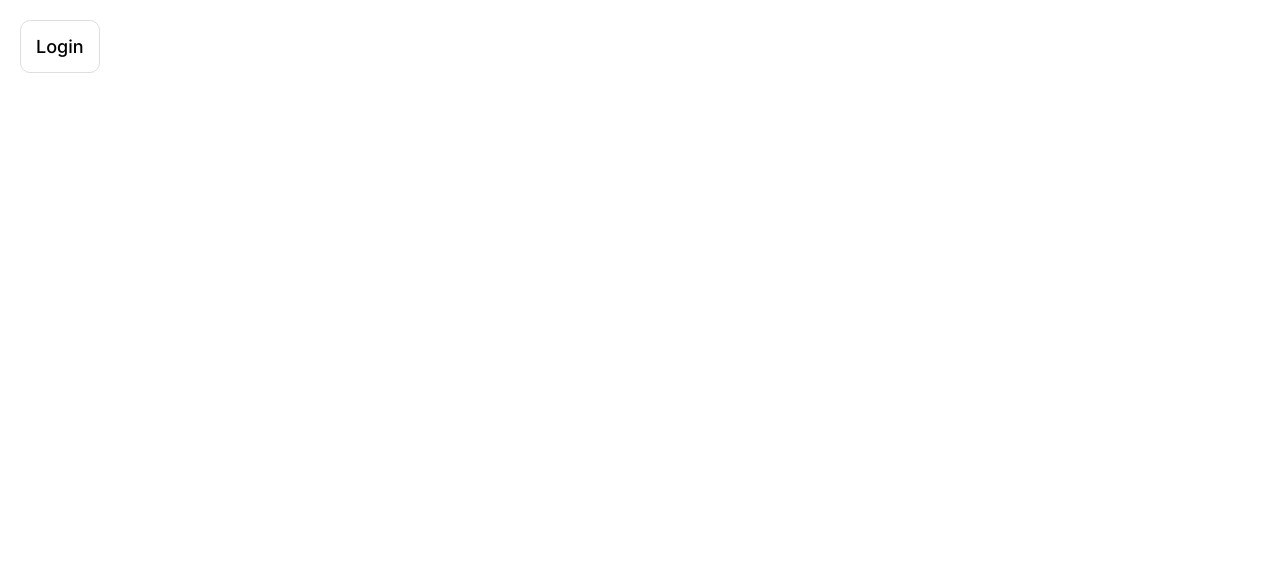
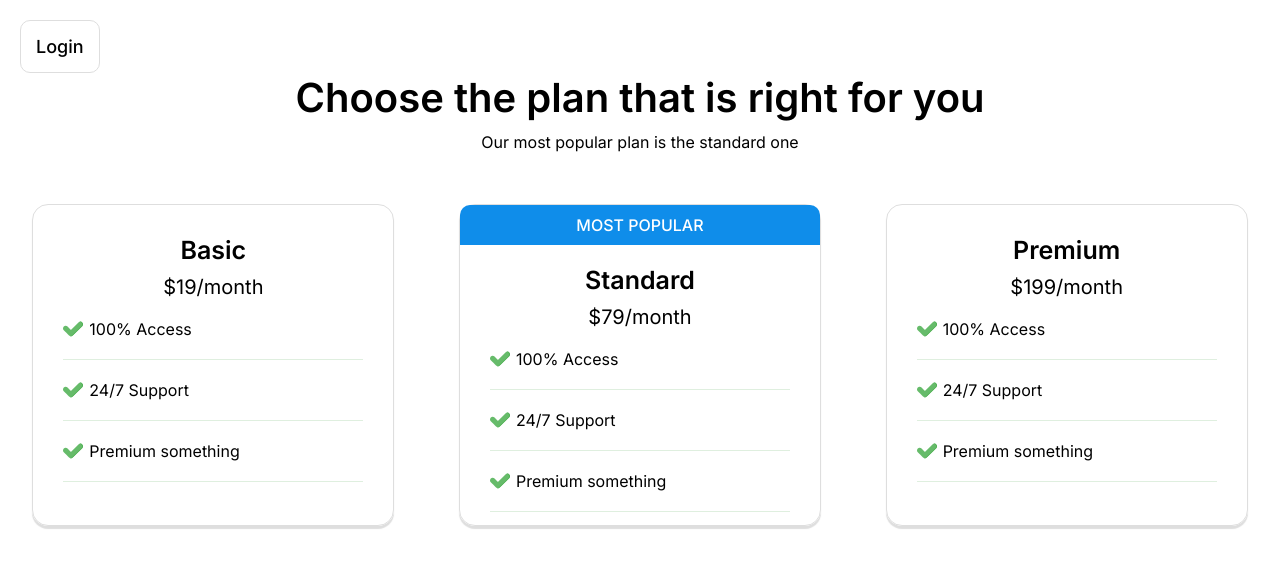
Before and after one commit to robertmish/select-plan, a plain HTML site: page index.html in a window 1280 px wide. Drawn offline with nearby package versions, Linux system fonts and the light colour scheme.

Commit message:
plans selection added

```diff
--- a/index.html
+++ b/index.html
@@ -15,10 +15,19 @@
 
     <div id="page-mask"></div><!--page mask-->
 
+
+
+
+    <div class="menu_section">
+        <div id="login_btn" class="sign_in_btn">Login</div>
+    </div>
+
+
+
     <div class="login_form" id="lform">
 
-        <div class="login_header">Login to <img class="form_logo" src="icons/currents.svg" alt=""> Website</div>
-        <div id="error_msg" style="opacity:0;color:red;text-align: center;padding-top: 5px;padding-bottom: 15px;">Wrong email or password. Try again!</div>
+    <div class="login_header">Login to <img class="form_logo" src="icons/currents.svg" alt=""> Website</div>
+    <div id="error_msg" style="opacity:0;color:red;text-align: center;padding-top: 5px;padding-bottom: 15px;">Wrong email or password. Try again!</div>
 
     <form id="apply-form" method="post" action="login_process.php">
         <input type="email" name="user_email" placeholder="Email" class="login_input" required>
@@ -39,9 +48,64 @@
 
     </div><!--login form-->
 
-    <div class="menu_section">
-        <div id="login_btn" class="sign_in_btn">Login</div>
+
+<form>
+<input id="selected_plan" type="hidden" value="">
+
+
+</form>
+
+
+<div class="plans_section">
+
+    <div class="plans_title">Choose the plan that is right for you</div>
+    <div class="plans_desc">Our most popular plan is the standard one</div>
+
+<div class="plans_widgtes">
+
+<div class="plan_box" id="basic">
+<div class="plan_header">Basic</div>
+<div class="plan_price">$19/month</div>
+
+<div class="plan_features">
+    <div class="feature_item"><img src="icons/check-mark.svg" alt="">100% Access</div>
+    <div class="feature_item"><img src="icons/check-mark.svg" alt="">24/7 Support</div>
+    <div class="feature_item"><img src="icons/check-mark.svg" alt="">Premium something</div>
+</div>
+</div>
+
+
+
+<div class="plan_box selected" id="standard">
+    <div class="most_popular">MOST POPULAR</div>
+    <div class="plan_header">Standard</div>
+    <div class="plan_price">$79/month</div>
+
+    <div class="plan_features">
+        <div class="feature_item"><img src="icons/check-mark.svg" alt="">100% Access</div>
+        <div class="feature_item"><img src="icons/check-mark.svg" alt="">24/7 Support</div>
+        <div class="feature_item"><img src="icons/check-mark.svg" alt="">Premium something</div>
     </div>
+    </div>
+
+
+
+    <div class="plan_box" id="premium">
+        <div class="plan_header">Premium</div>
+        <div class="plan_price">$199/month</div>
+
+        <div class="plan_features">
+            <div class="feature_item"><img src="icons/check-mark.svg" alt="">100% Access</div>
+            <div class="feature_item"><img src="icons/check-mark.svg" alt="">24/7 Support</div>
+            <div class="feature_item"><img src="icons/check-mark.svg" alt="">Premium something</div>
+        </div>
+        </div>
+
+
+</div>
+
+</div>
+
 
 
 
--- a/script.js
+++ b/script.js
@@ -12,3 +12,36 @@ $(document).ready(function () {
     $("#page-mask").css("display", "none");
   });
 });
+
+$(document).ready(function () {
+  $("#basic").click(function (e) {
+    $("#basic").css("border", "1px solid blue");
+  });
+});
+
+$(document).ready(function () {
+  $("#basic").click(function (e) {
+    $("#selected_plan").val("Basic");
+    $("#basic").css("border", "1px solid blue");
+    $("#standard").css("border", "1px solid #dedede");
+    $("#premium").css("border", "1px solid #dedede");
+  });
+});
+
+$(document).ready(function () {
+  $("#standard").click(function (e) {
+    $("#selected_plan").val("Standard");
+    $("#standard").css("border", "1px solid blue");
+    $("#basic").css("border", "1px solid #dedede");
+    $("#premium").css("border", "1px solid #dedede");
+  });
+});
+
+$(document).ready(function () {
+  $("#premium").click(function (e) {
+    $("#selected_plan").val("Premium");
+    $("#premium").css("border", "1px solid blue");
+    $("#standard").css("border", "1px solid #dedede");
+    $("#basic").css("border", "1px solid #dedede");
+  });
+});
--- a/style.css
+++ b/style.css
@@ -86,3 +86,44 @@ margin-left: 20px;margin-top: 20px;
     background: blue;color:#fff;
     cursor: pointer;
 }
+
+
+.plans_section {
+
+}
+
+.plans_title {text-align: center;font-size: 40px;font-weight: 600;margin-bottom: 10px;}
+.plans_desc {text-align: center;}
+
+.plans_widgtes {display: flex;justify-content: space-around;margin-top: 52px;}
+
+.plan_box {width: 300px;padding: 30px;height: 260px;border: 1px solid #dedede;border-radius: 16px;box-shadow: 0px 3px 1px 0px #dedede;transition: 2s;}
+.plan_header {text-align: center;font-size: 25px;font-weight: 600;}
+.plan_price {text-align: center;font-size: 20px;margin-top: 10px;margin-bottom: 20px;}
+
+.plan_features {
+
+}
+.feature_item {display: flex;align-items: center;margin-bottom: 20px;border-bottom: 1px solid #dede;padding-bottom: 20px;}
+
+.feature_item img {
+    height: 20px;
+    margin-right: 6px;
+}
+.selected {
+
+}
+
+
+.most_popular {
+    text-align: center;
+    margin: -30px;
+    background: #dedede;
+    border-top-left-radius: 10px;
+    border-top-right-radius: 10px;
+    margin-bottom: 20px;
+    padding: 10px;
+    background: #0f8dea;
+    color: #fff;
+    font-weight: 500;
+}
```
Also changed, not shown: icons/check-mark.svg (added), 1 other file.
